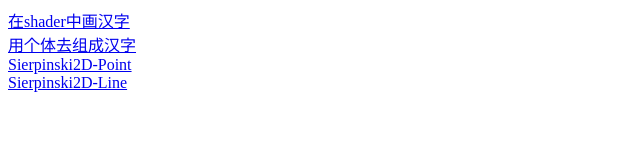
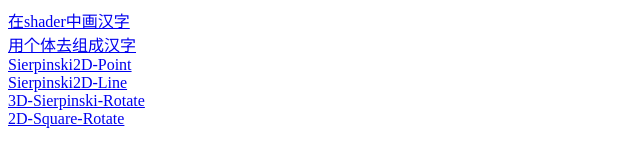
Before and after one commit to OhBonsai/CG2017, a website: page index.html in a window 1280 px wide. Shown: the whole page, without its empty margins (0-640 px from the left). Drawn offline with Linux system fonts and the light colour scheme.

Commit message:
add some link

```diff
--- a/index.html
+++ b/index.html
@@ -13,5 +13,9 @@
     <a href="demo/2D-Sierpinski-Point.html">Sierpinski2D-Point</a>
     <br>
     <a href="demo/2D-Sierpinski-Line.html">Sierpinski2D-Line</a>
+    <br>
+    <a href="demo/3D-Sierpinski-Rotate.html">3D-Sierpinski-Rotate</a>
+    <br>
+    <a href="demo/2D-Square-Rotate.html">2D-Square-Rotate</a>
 </body>
 </html>
```
